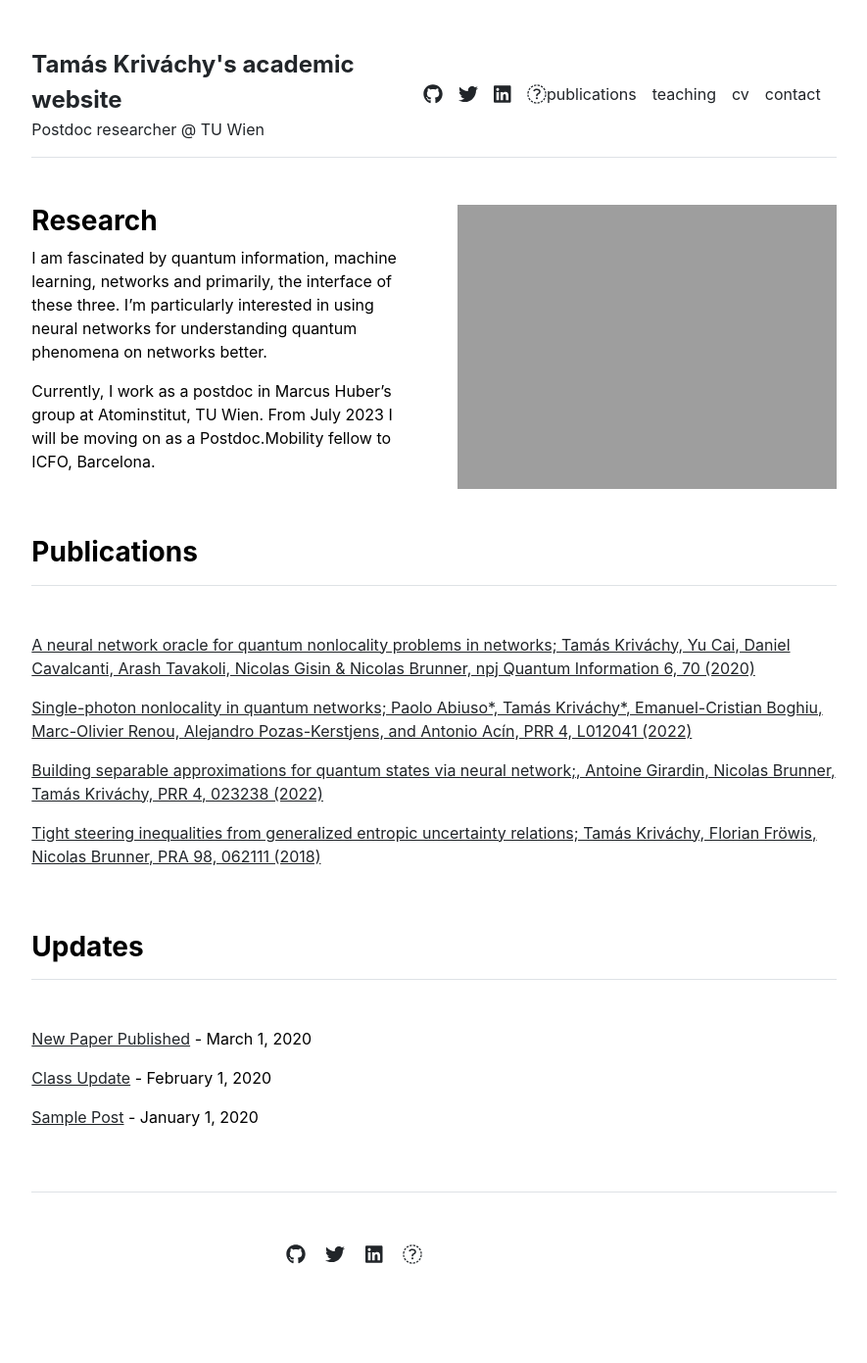
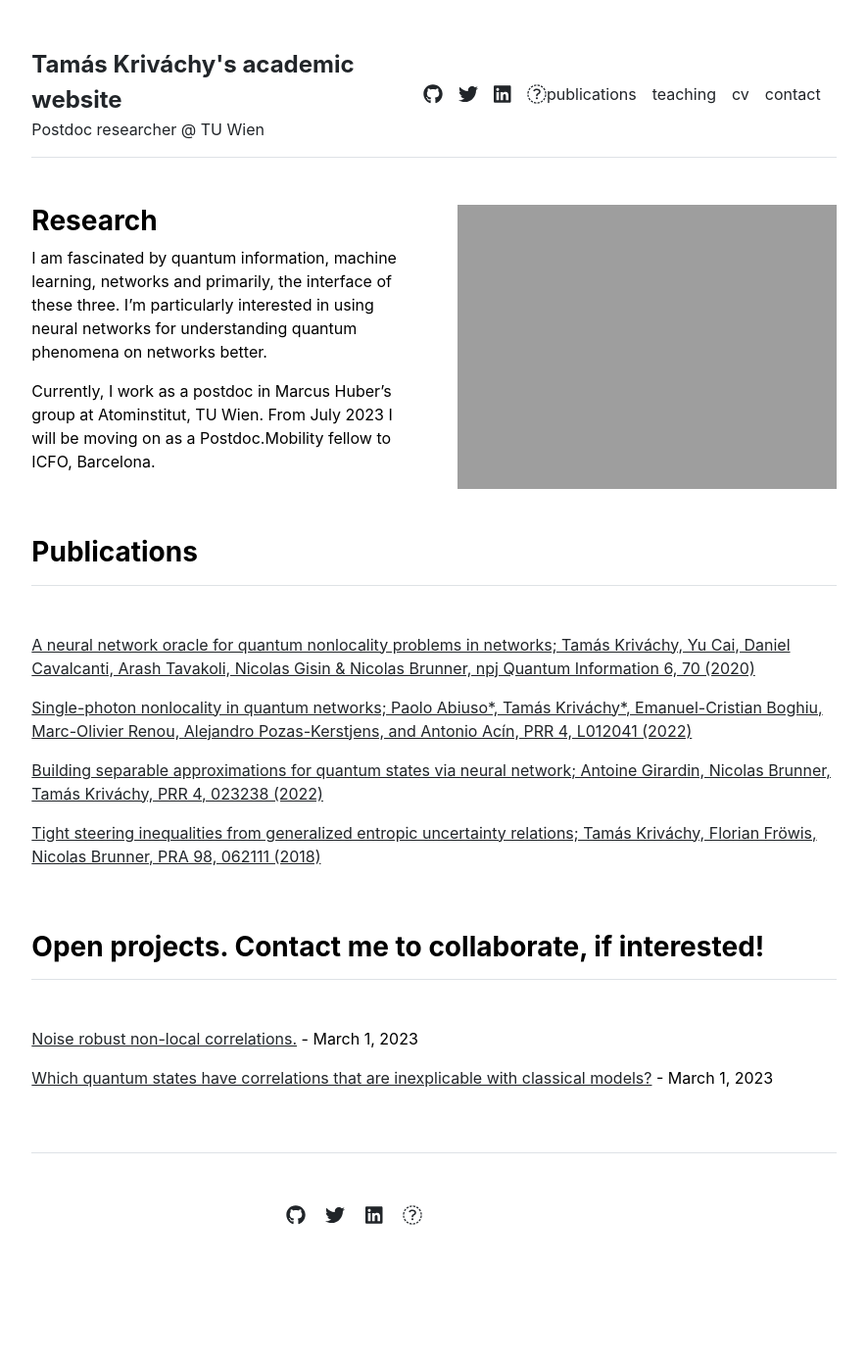
Before and after one commit to tkrivachy/tkrivachy.github.io, a Jekyll site: the page built from index.md, in a window 1280 px wide. Shown: the whole page at 98% size, without its empty margins (197-1082 px from the left). Built offline with Jekyll 4.4.1, drawn with Linux system fonts in a browser that asks for light colours; after the commit the page ends 1351 px from its top, so only the background shows below that.

Commit message:
Open projects

```diff
--- a/_data/publications.yml
+++ b/_data/publications.yml
@@ -1,7 +1,7 @@
 featured:
 - {name: 'A neural network oracle for quantum nonlocality problems in networks; Tamás Kriváchy, Yu Cai, Daniel Cavalcanti, Arash Tavakoli, Nicolas Gisin & Nicolas Brunner, npj Quantum Information 6, 70 (2020)', url: 'https://www.nature.com/articles/s41534-020-00305-x'}
 - {name: 'Single-photon nonlocality in quantum networks; Paolo Abiuso*, Tamás Kriváchy*, Emanuel-Cristian Boghiu, Marc-Olivier Renou, Alejandro Pozas-Kerstjens, and Antonio Acín, PRR 4, L012041 (2022)', url: 'https://journals.aps.org/prresearch/abstract/10.1103/PhysRevResearch.4.L012041'}
-- {name: 'Building separable approximations for quantum states via neural network;, Antoine Girardin, Nicolas Brunner, Tamás Kriváchy, PRR 4, 023238 (2022)', url: 'https://journals.aps.org/prresearch/abstract/10.1103/PhysRevResearch.4.023238'}
+- {name: 'Building separable approximations for quantum states via neural network; Antoine Girardin, Nicolas Brunner, Tamás Kriváchy, PRR 4, 023238 (2022)', url: 'https://journals.aps.org/prresearch/abstract/10.1103/PhysRevResearch.4.023238'}
 - {name: 'Tight steering inequalities from generalized entropic uncertainty relations; Tamás Kriváchy, Florian Fröwis, Nicolas Brunner, PRA 98, 062111 (2018)', url: 'https://arxiv.org/abs/1807.09603'}
 
 index:
@@ -9,5 +9,5 @@ index:
 - {name: 'Single-photon nonlocality in quantum networks; Paolo Abiuso*, Tamás Kriváchy*, Emanuel-Cristian Boghiu, Marc-Olivier Renou, Alejandro Pozas-Kerstjens, and Antonio Acín, PRR 4, L012041 (2022)', url: 'https://journals.aps.org/prresearch/abstract/10.1103/PhysRevResearch.4.L012041'}
 - {name: 'High-speed batch processing of semidefinite programs with feedforward neural networks; Tamás Kriváchy, Yu Cai, Joseph Bowles, Daniel Cavalcanti, Nicolas Brunner, NJP 23, 103034 (2021)', url: 'https://iopscience.iop.org/article/10.1088/1367-2630/ac2d72/meta'}
 - {name: 'Tight steering inequalities from generalized entropic uncertainty relations; Tamás Kriváchy, Florian Fröwis, Nicolas Brunner, PRA 98, 062111 (2018)', url: 'https://arxiv.org/abs/1807.09603'}
-- {name: 'Building separable approximations for quantum states via neural network;, Antoine Girardin, Nicolas Brunner, Tamás Kriváchy, PRR 4, 023238 (2022)', url: 'https://journals.aps.org/prresearch/abstract/10.1103/PhysRevResearch.4.023238'}
+- {name: 'Building separable approximations for quantum states via neural network; Antoine Girardin, Nicolas Brunner, Tamás Kriváchy, PRR 4, 023238 (2022)', url: 'https://journals.aps.org/prresearch/abstract/10.1103/PhysRevResearch.4.023238'}
 - {name: 'Proposal for spin squeezing in rare-earth-ion-doped crystals with a four-color scheme; Tamás Kriváchy, Krzysztof T Kaczmarek, Mikael Afzelius, Jean Etesse, Géraldine Haack, PRA 107, 013108', url: 'https://journals.aps.org/pra/abstract/10.1103/PhysRevA.107.013108'}
--- a/_layouts/home.html
+++ b/_layouts/home.html
@@ -16,7 +16,7 @@ layout: default
 
 <div class="row g-5 mb-5">
   <div class="col-md-12">
-    <h3 class="fw-bold border-bottom pb-3 mb-5">Updates</h3>
+    <h3 class="fw-bold border-bottom pb-3 mb-5">Open projects. Contact me to collaborate, if interested!</h3>
     {% for post in site.posts %}
       <p><a href="{{ site.github.url }}/{{ post.url }}">{{ post.title }}</a> - {{ post.date | date: "%B %-d, %Y" }}</p>
     {% endfor %}
--- /dev/null
+++ b/_posts/2023-03-01-Bell-localmodels.md
@@ -0,0 +1,6 @@
+---
+layout: post
+title: "Which quantum states have correlations that are inexplicable with classical models?"
+---
+
+In the setup proposed by Bell, two parties who share quantum entanglement can have such strong correlations that no classical ('locally causal') explanation exists. However, not all quantum states can produce such strong correlations. In fact, it was shown that many quantum states have classical models, which can explain any correlation generated by them in the standard Bell scenario, i.e. they are replaceable in the Bell scenario. In this project we would investigate the existence of such classical explanations by asking an artificial neural network to learn the best possible classical model. Such numerics have the promise of overcoming previous conceptual and numerical obstacles, and can have implications for several aspects of Bell nonlocality.
--- /dev/null
+++ b/_posts/2023-03-01-highdim-triangle-lhv.md
@@ -0,0 +1,6 @@
+---
+layout: post
+title: "Noise robust non-local correlations."
+---
+
+In the setup proposed by Bell, two parties who share quantum entanglement can have such strong correlations that no classical ('locally causal') explanation exists. The recent generalization to more parties on networks brings foundationally interesting new aspects, however lacks an experimentally feasible proposal due to low noise tolerance. In this project we would harness the power of high-dimensional entanglement to overcome these difficulties.
```
Also changed, not shown: _posts/2020-01-01-sample-post.md (deleted, +0 -14 lines), _posts/2020-02-01-class-update.md (deleted, +0 -14 lines), _posts/2020-03-01-new-paper-published.md (deleted, +0 -14 lines).
